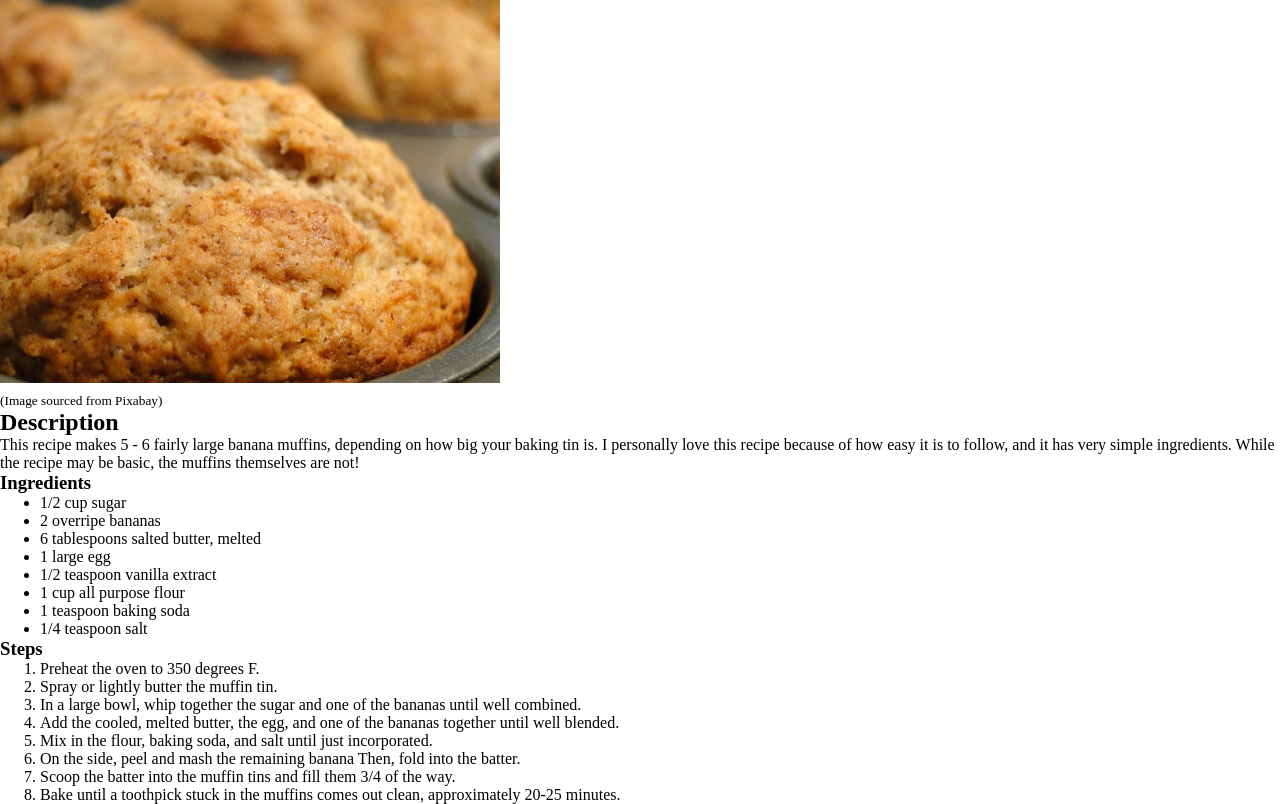
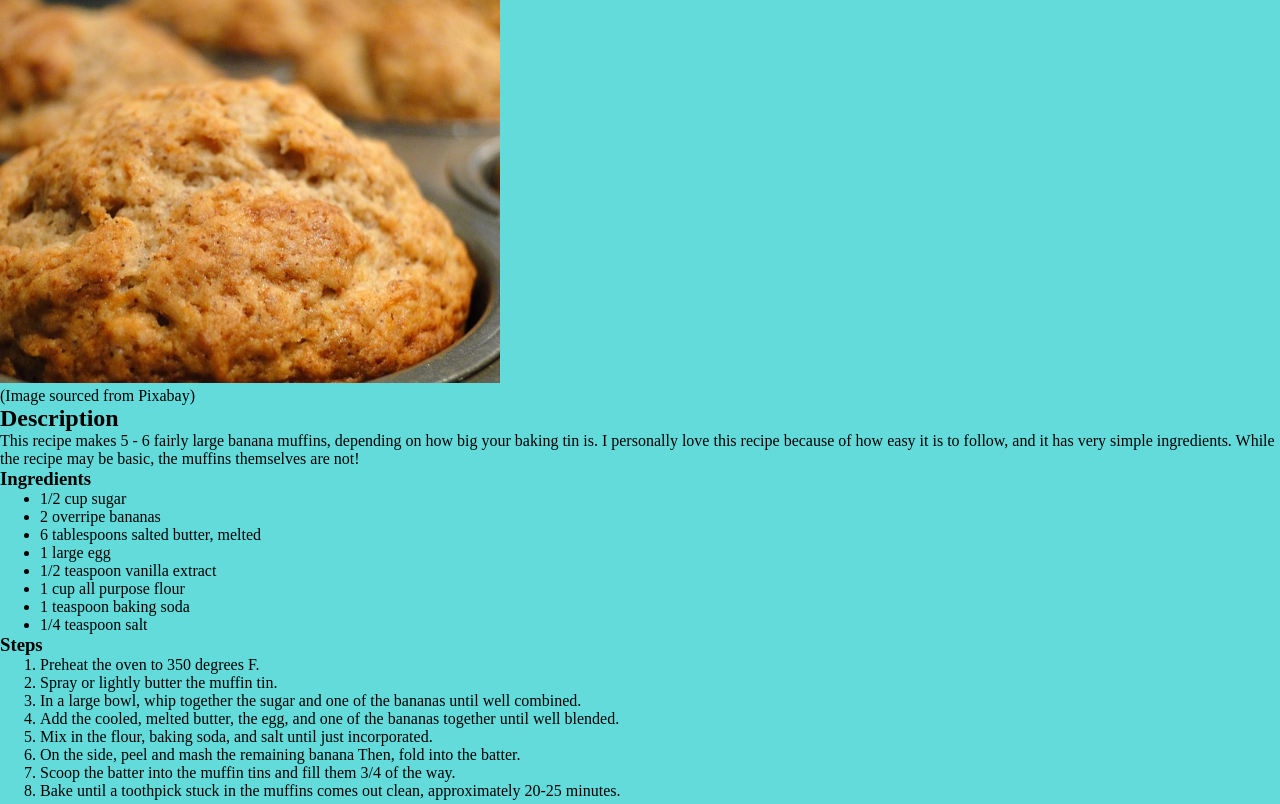
Before and after one commit to KGoerg/odin-recipes, a plain HTML site: page recipes/banana-muffins.html in a window 1280 px wide. Shown: the part 72-876 px from the top of the page. Drawn offline with Linux system fonts and the light colour scheme.

Commit message:
Add body and header classes
Starting to add classes to the page.

```diff
--- a/recipes/banana-muffins.html
+++ b/recipes/banana-muffins.html
@@ -7,13 +7,13 @@
     <link rel="stylesheet" href="../styles.css">
 </head>
 
-<body>
+<body class ="banana-muffin page-color">
     <a href="../index.html">Home</a>
-
-    <h1>Small-Batch Banana Muffins</h1>
-
-    <img src="../images/banana-muffin.jpg" alt="The beautifully crusted top of a freshly baked banana muffin" height="400" width="500">
-   <p><sub>(Image sourced from Pixabay)</sub></p>
+    <h1 class="recipes-header">Small-Batch Banana Muffins</h1>
+    <figure>
+        <img src="../images/banana-muffin.jpg" alt="The beautifully crusted top of a freshly baked banana muffin" height="400" width="500">
+        <figcaption>(Image sourced from Pixabay)</figcaption>
+    </figure>
 
     <h2>Description</h2>
     <p>This recipe makes 5 - 6 fairly large banana muffins, depending on how big your baking tin is. I personally love this recipe because of how easy it is to follow, and it has very simple ingredients. While the recipe may be basic, the muffins themselves are not!</p>
```
